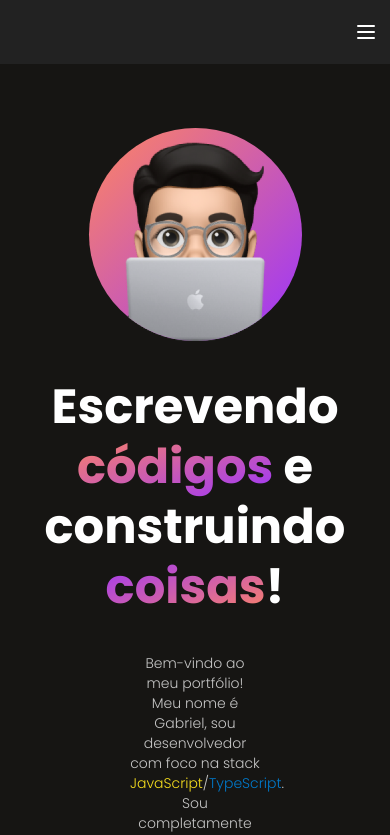
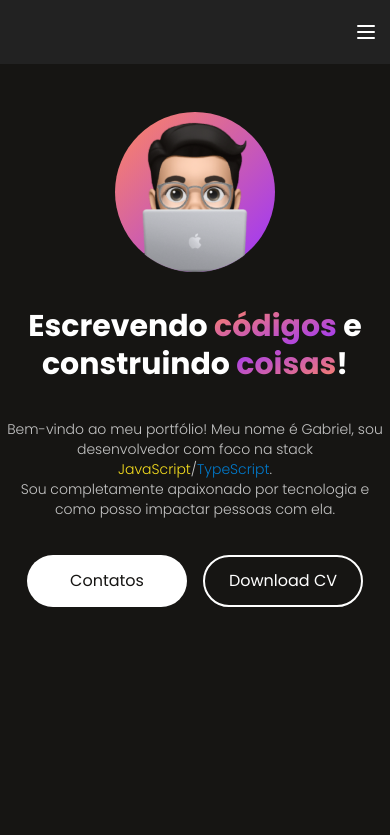
Before and after one commit to gctoledo/portfolio, a Next.js app: page / in a window 390 px wide. Shown: the top 835 px of the page. Built offline with nearby package versions, Linux system fonts and the light colour scheme.

Commit message:
feat: add responsive layout to About section

```diff
--- a/src/app/_components/Header.tsx
+++ b/src/app/_components/Header.tsx
@@ -3,7 +3,7 @@ import { Menu } from "lucide-react";
 
 const Header = () => {
   return (
-    <header className="w-full h-16 bg-[#222222] fixed top-0 left-0">
+    <header className="w-full h-16 bg-[#222222] fixed top-0 left-0 z-50">
       <div className="container w-full mx-auto">
         <button className="w-full h-16 pr-3 flex items-center justify-end cursor-pointer md:hidden">
           <Menu />
--- a/src/app/_sections/About.tsx
+++ b/src/app/_sections/About.tsx
@@ -3,17 +3,11 @@ import Image from "next/image";
 const About = () => {
   return (
     <div className="flex flex-col gap-9 items-center text-center">
-      <div className="w-[213px] h-[213px] rounded-full bg-gradient-to-br from-[#FF8660] to-[#9A33FF]">
-        <Image
-          src={"/Avatar.png"}
-          width={213}
-          height={213}
-          quality={100}
-          alt="Avatar"
-        />
+      <div className="w-[160px] h-[160px] md:w-[213px] md:h-[213px] relative rounded-full bg-gradient-to-br from-[#FF8660] to-[#9A33FF]">
+        <Image src={"/Avatar.png"} quality={100} fill alt="Avatar" />
       </div>
 
-      <h1 className="text-5xl font-bold leading-tight">
+      <h1 className="text-3xl md:text-5xl font-bold leading-tight">
         Escrevendo{" "}
         <span className="bg-gradient-to-br from-[#FF8660] to-[#9A33FF] bg-clip-text text-transparent">
           códigos
@@ -26,7 +20,7 @@ const About = () => {
         !
       </h1>
 
-      <h2 className="w-1/3 text-secondary font-light text-sm">
+      <h2 className="w-full md:w-1/3 text-secondary font-light text-sm">
         Bem-vindo ao meu portfólio! Meu nome é Gabriel, sou desenvolvedor com
         foco na stack <span className="text-[#f7df1e]">JavaScript</span>/
         <span className="text-[#007acc]">TypeScript</span>.
--- a/src/app/page.tsx
+++ b/src/app/page.tsx
@@ -1,11 +1,12 @@
 import About from "./_sections/About";
 import Header from "./_components/Header";
+import Projects from "./_sections/Projects";
 
 const Home = () => {
   return (
     <>
       <Header />
-      <div className="mt-32 container mx-auto">
+      <div className="mt-28 md:mt-32 container mx-auto space-y-20 md:space-y-24">
         <About />
       </div>
     </>
```
